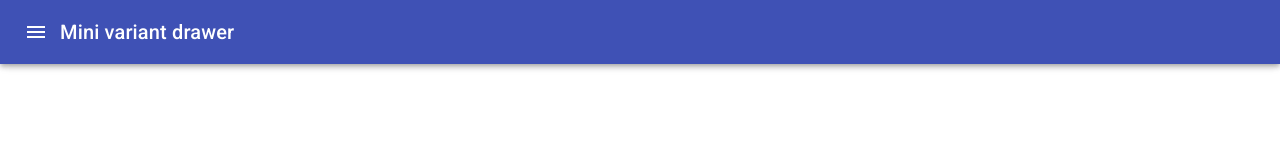
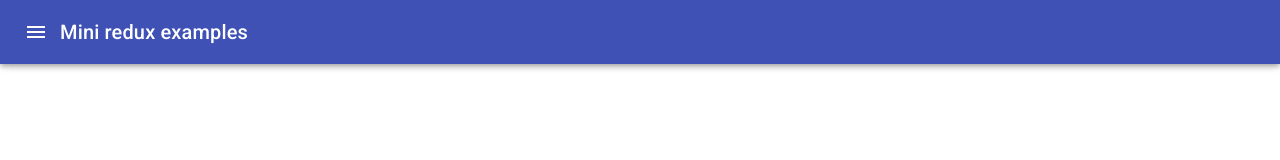
Before and after one commit to tylarhiss/demo, a React (Create React App) app: page / in a window 1280 px wide. Shown: the top 160 px of the page. Built offline with nearby package versions, Linux system fonts and the light colour scheme.

Commit message:
fix issue

```diff
--- a/src/App.tsx
+++ b/src/App.tsx
@@ -2,9 +2,6 @@ import React, { useState } from "react";
 import "./App.css";
 import { BrowserRouter, Link } from "react-router-dom";
 import { Route, useHistory } from "react-router";
-
-import { ReducersPage } from "pages/reducers/ReducersPage";
-import { SelectorsPage } from "pages/selectors/SelectorsPage";
 
 import Drawer from "@material-ui/core/Drawer";
 import AppBar from "@material-ui/core/AppBar";
@@ -94,7 +91,7 @@ function App() {
             <MenuOutlined />
           </IconButton>
           <Typography variant="h6" noWrap>
-            Mini variant drawer
+            Mini redux examples
           </Typography>
         </Toolbar>
       </AppBar>
```
